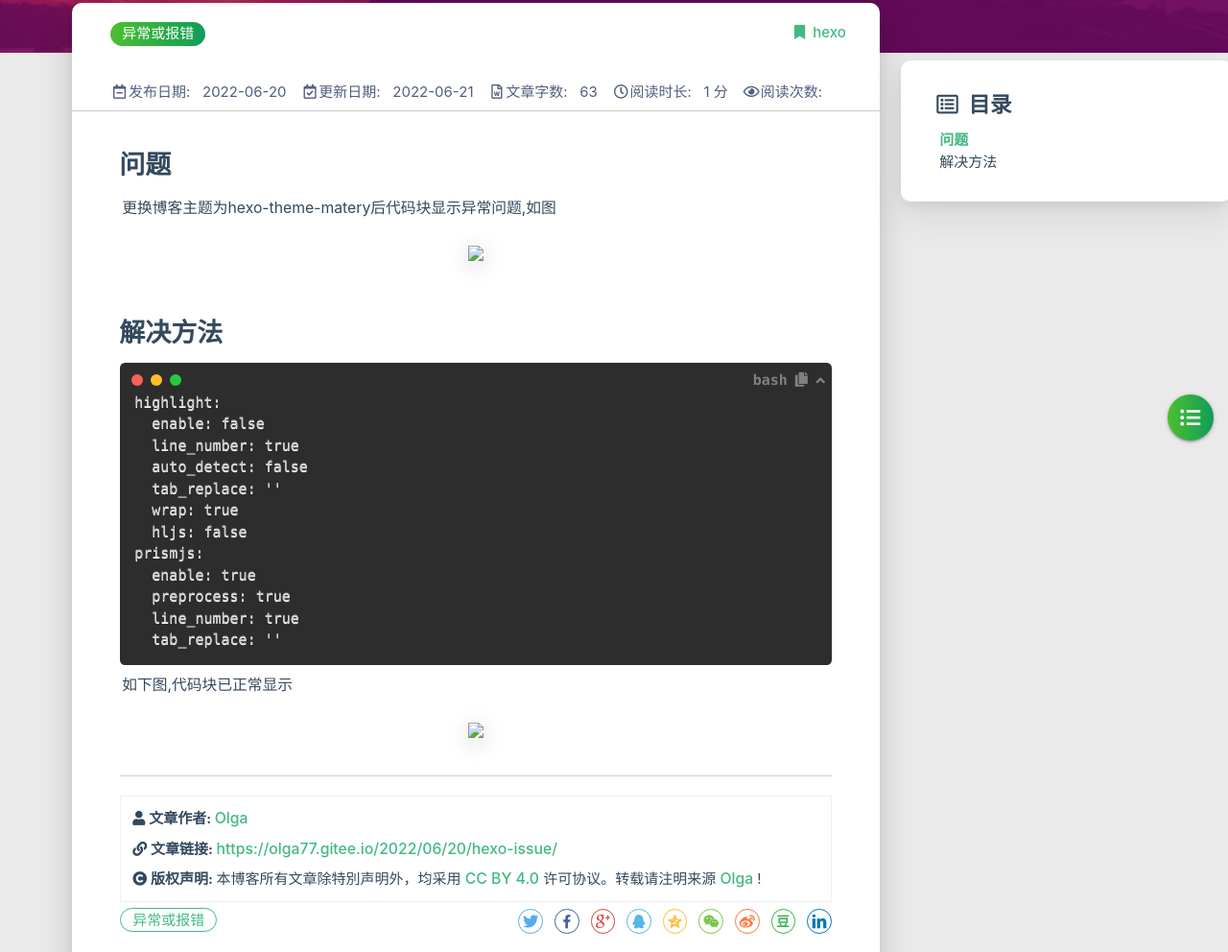
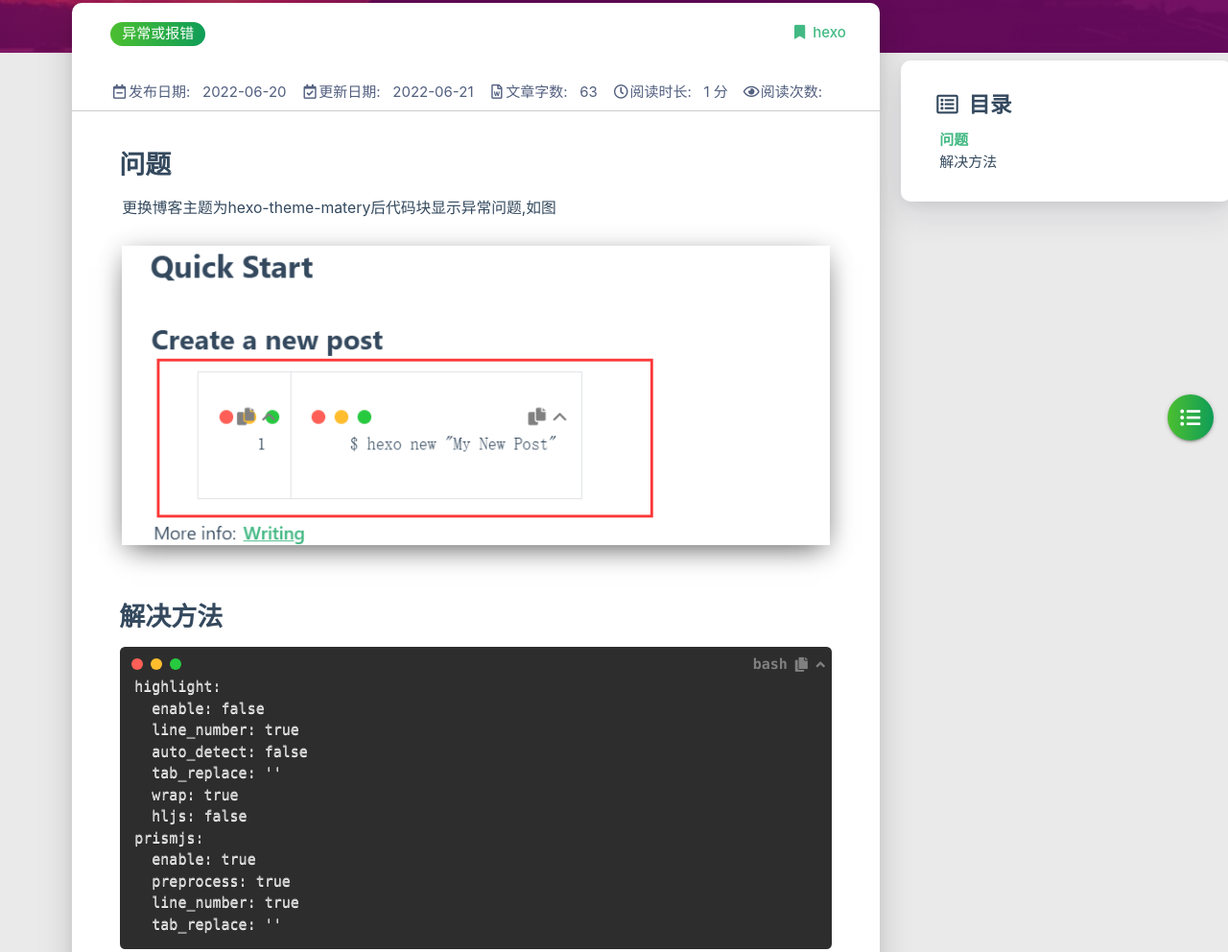
Before and after one commit to OlgaOu/OlgaOu.github.io, a plain HTML site: page 2022/06/20/hexo-issue/index.html in a window 1280 px wide. Shown: the part 265-1257 px from the top of the page at 96% size. Drawn offline with Linux system fonts and the light colour scheme; some packages are replaced by stand-ins of ours; a script that the page names is missing.

Commit message:
Site updated: 2022-06-21 09:19:37

```diff
--- a/2022/06/20/hexo-issue/index.html
+++ b/2022/06/20/hexo-issue/index.html
@@ -500,7 +500,7 @@
 
         <div class="card-content article-card-content">
             <div id="articleContent">
-                <h2 id="问题"><a href="#问题" class="headerlink" title="问题"></a>问题</h2><p>更换博客主题为hexo-theme-matery后代码块显示异常问题,如图<br><img src="/hexo-issue.png"></p>
+                <h2 id="问题"><a href="#问题" class="headerlink" title="问题"></a>问题</h2><p>更换博客主题为hexo-theme-matery后代码块显示异常问题,如图<br><img src="/images/hexo-issue.png"></p>
 <h2 id="解决方法"><a href="#解决方法" class="headerlink" title="解决方法"></a>解决方法</h2><pre class="line-numbers language-bash" data-language="bash"><code class="language-bash">highlight:
   enable: false
   line_number: true
@@ -513,7 +513,7 @@ prismjs:
   preprocess: true
   line_number: true
   tab_replace: &#39;&#39;<span aria-hidden="true" class="line-numbers-rows"><span></span><span></span><span></span><span></span><span></span><span></span><span></span><span></span><span></span><span></span><span></span><span></span></span></code></pre>
-<p>如下图,代码块已正常显示<br><img src="/hexo-issue-after.png"></p>
+<p>如下图,代码块已正常显示<br><img src="/images/hexo-issue-after.png"></p>
 
 
             </div>
--- a/search.xml
+++ b/search.xml
@@ -33,7 +33,7 @@
       <link href="/2022/06/20/hexo-issue/"/>
       <url>/2022/06/20/hexo-issue/</url>
 
-        <content type="html"><![CDATA[<h2 id="问题"><a href="#问题" class="headerlink" title="问题"></a>问题</h2><p>更换博客主题为hexo-theme-matery后代码块显示异常问题,如图<br><img src="/hexo-issue.png"></p><h2 id="解决方法"><a href="#解决方法" class="headerlink" title="解决方法"></a>解决方法</h2><pre class="line-numbers language-bash" data-language="bash"><code class="language-bash">highlight:  enable: false  line_number: true  auto_detect: false  tab_replace: &#39;&#39;  wrap: true  hljs: falseprismjs:  enable: true  preprocess: true  line_number: true  tab_replace: &#39;&#39;<span aria-hidden="true" class="line-numbers-rows"><span></span><span></span><span></span><span></span><span></span><span></span><span></span><span></span><span></span><span></span><span></span><span></span></span></code></pre><p>如下图,代码块已正常显示<br><img src="/hexo-issue-after.png"></p>]]></content>
+        <content type="html"><![CDATA[<h2 id="问题"><a href="#问题" class="headerlink" title="问题"></a>问题</h2><p>更换博客主题为hexo-theme-matery后代码块显示异常问题,如图<br><img src="/images/hexo-issue.png"></p><h2 id="解决方法"><a href="#解决方法" class="headerlink" title="解决方法"></a>解决方法</h2><pre class="line-numbers language-bash" data-language="bash"><code class="language-bash">highlight:  enable: false  line_number: true  auto_detect: false  tab_replace: &#39;&#39;  wrap: true  hljs: falseprismjs:  enable: true  preprocess: true  line_number: true  tab_replace: &#39;&#39;<span aria-hidden="true" class="line-numbers-rows"><span></span><span></span><span></span><span></span><span></span><span></span><span></span><span></span><span></span><span></span><span></span><span></span></span></code></pre><p>如下图,代码块已正常显示<br><img src="/images/hexo-issue-after.png"></p>]]></content>
 
 
       <categories>
```
Also changed, not shown: images/hexo-issue-after.png (added), images/hexo-issue.png (added).
